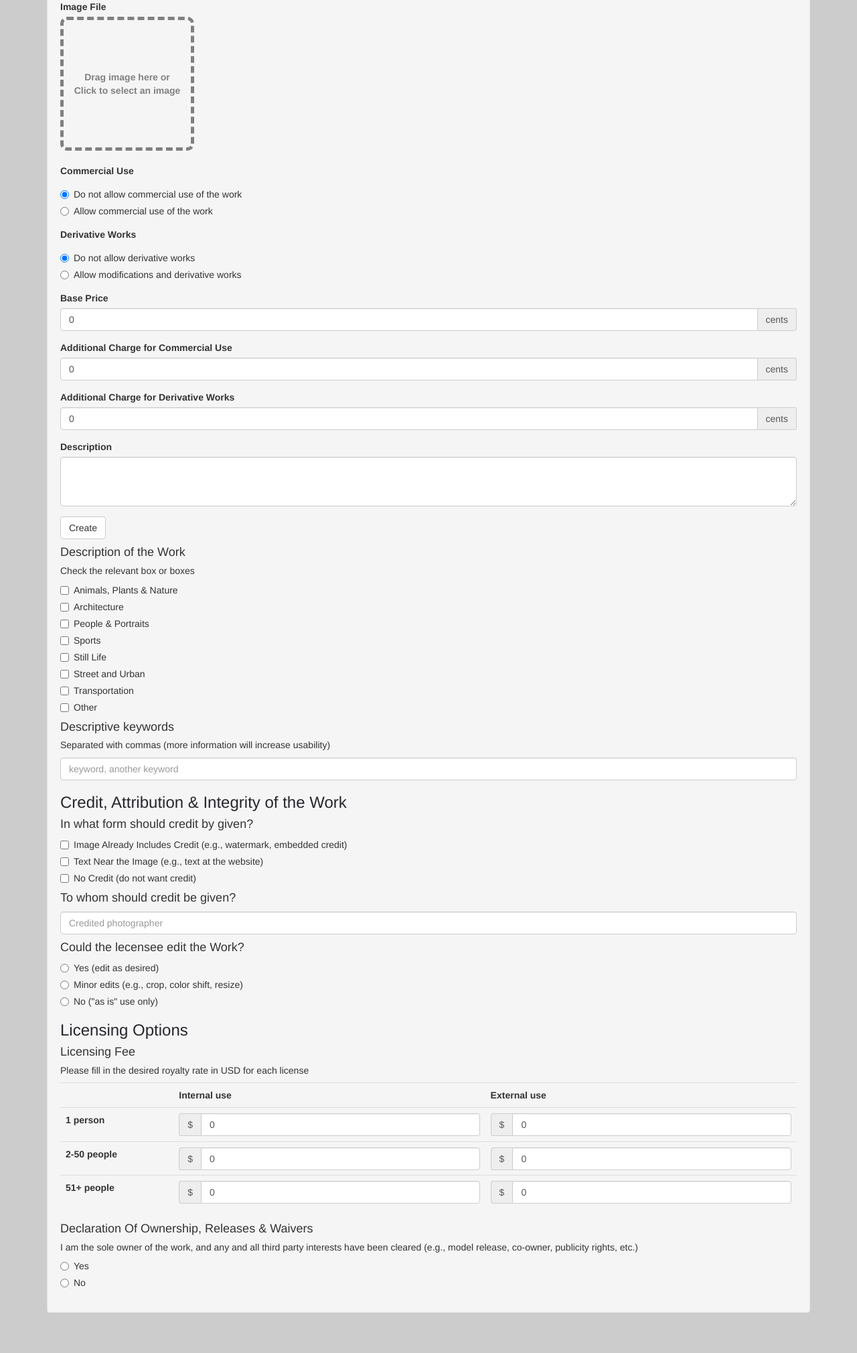
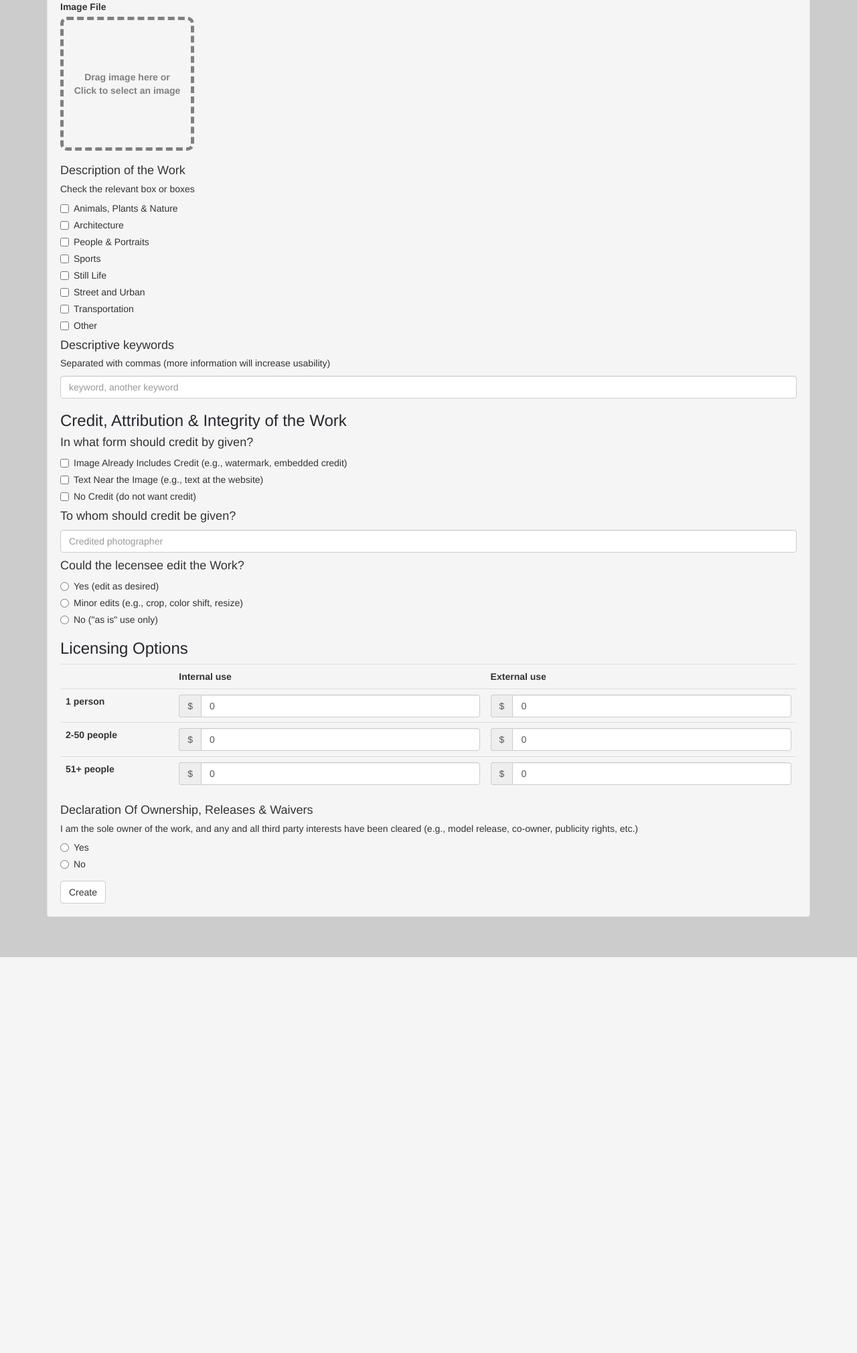
Before and after one commit to npmcdn-to-unpkg-bot/copyright-license, a Flask app: page /oauth/callback in a window 1280 px wide. Shown: the part 369-2389 px from the top of the page at 67% size. After the commit the page ends 1798 px from the top, so only its background shows below. Run offline with Flask 2, Linux system fonts and the light colour scheme; tables that the repository leaves empty hold one stand-in row (values such as "Sample post"); a database or web service that is not in the repository returns one stand-in record (values such as "Sample title"); data that the repository does not hold is empty; parts of the project's set-up code (start-up, migrations or seed data) failed here and were passed over; some libraries are stand-ins or nearby versions.

Commit message:
Further survey development, removed deprecated licensing protocol survey

```diff
--- a/copyright/static/js/licensing-protocol.js
+++ b/copyright/static/js/licensing-protocol.js
@@ -1,56 +1,74 @@
 /* licensing-protocol.js
  * ---------------------
  * Interface to get the licensing protocol questions
+ * and generate the corresponding elements on the screen
  */
 
-// cache the jQuery object for the licensing-protocol div
-var $lp = $('#licensing-protocol');
-
 $.get('/licensing-protocol', function(response) {
-	var $form = $('<form>').appendTo($lp);
+	// delete the loading message
+	$('#loading-message').remove();
 
 	response.sections.forEach(function(section) {
+		// make a new group object to be built up
 		var $group = $('<div class="form-group">');
 
+		// append the title of the section
 		if (section.title) {
 			$('<h3>').text(section.title).appendTo($group);
 		}
+
+		// for each question in the section
 		section.questions.forEach(function(question) {
+			// append the title of the question
 			if (question.title) {
 				$('<h4>').text(question.title).appendTo($group);
 			}
+
+			// append the subtitle of the question
 			if (question.subtitle) {
 				$('<h5>').text(question.subtitle).appendTo($group);
 			}
 
+			// create input elements, split by the "type" attribute
+
+			// checkbox questions
 			if (question.type === 'check') {
-				var $form = $('form')
 				question.options.forEach(function(option) {
 					$('<div class="checkbox"><label><input type="checkbox" value="'
 						+ option + '"></input>' + option + '</label></div>').appendTo($group);
 				});
+
+			// radio button questions
 			} else if (question.type === 'radio') {
 				question.options.forEach(function(option) {
 					$('<div class="radio"><label><input type="radio" value="'
 						+ option + '" name="' + question.id + '"></input>' +
 						option + '</label></div>').appendTo($group);
 				});
+
+			// text input questions
 			} else if (question.type === 'text') {
 				$('<input>').attr({
 					type: 'text',
 					class: 'form-control',
 					placeholder: question.placeholder
 				}).appendTo($group);
+
+			// table question: this is currently special cased
+			// as requesting numbers in the table
 			} else if (question.type === 'table') {
 				var $table = $('<table class="table">');
+
+				// construct the header column
 				var header = '<th></th>';
-
 				question.cols.forEach(function(col) {
 					header += '<th>' + col + '</th>';
 				});
 				$table.append('<tr>' + header + '</tr>');
 
+				// for each row
 				question.rows.forEach(function(row) {
+					// the header entry on the far left
 					var row = '<th>' + row + '</th>';
 					question.cols.forEach(function(col) {
 						row += '<td><div class="input-group"><span class="input-group-addon">$</span>' +
@@ -59,12 +77,19 @@ $.get('/licensing-protocol', function(response) {
 					$table.append('<tr>' + row + '<tr>');
 				});
 				$table.appendTo($group);
+
+				// initialize the inputs to have value 0
 				$table.find('input').val(0);
-			} else {
-				console.log(question.type);
 			}
 		});
 
-		$group.appendTo($lp);
+		// append the group to the build
+		$group.appendTo('#licenseInfo');
 	});
+
+	// append a submit button
+	$('<button>').attr({
+		type: 'submit',
+		class: 'btn btn-default'
+	}).text('Create').appendTo('#licenseInfo');
 });
--- a/copyright/static/survey/licensing-protocol.json
+++ b/copyright/static/survey/licensing-protocol.json
@@ -76,12 +76,6 @@
 			],
 			"questions": [
 				{
-					"title": "Licensing Fee",
-					"subtitle": "Please fill in the desired royalty rate in USD for each license",
-					"type": "button",
-					"text": "No royalties (for all lecenses)"
-				},
-				{
 					"title": null,
 					"type": "table",
 					"format": "number",
--- a/copyright/templates/create.html
+++ b/copyright/templates/create.html
@@ -51,76 +51,11 @@
       </div>
     </div>
 
+    <p id="loading-message">Loading...</p>
+
     <!-- Stripe -->
     <input type="hidden" value="{{stripe_id}}" name="stripe_id"/>
 
-    <div id="licensing-protocol">
-
-    <!-- Commercial -->
-    <div class="form-group">
-      <label>Commercial Use</label>
-      <div class="radio">
-        <label>
-          <input type="radio" name="allow_commercial" value="False" checked>
-          Do not allow commercial use of the work
-        </label>
-      </div>
-      <div class="radio">
-        <label>
-          <input type="radio" name="allow_commercial" value="True">
-          Allow commercial use of the work
-        </label>
-      </div>
-    </div>
-
-    <!-- Derivative -->
-    <div class="form-group">
-      <label>Derivative Works</label>
-      <div class="radio">
-        <label>
-          <input type="radio" name="allow_derivative" value="False" checked>
-          Do not allow derivative works
-        </label>
-      </div>
-      <div class="radio">
-        <label>
-          <input type="radio" name="allow_derivative" value="True">
-          Allow modifications and derivative works
-        </label>
-      </div>
-    </div>
-
-    <!-- Price -->
-    <div class="form-group">
-      <label for="price_base">Base Price</label>
-      <div class="input-group">
-        <input id="price_base" class="form-control" type="text" placeholder="Amount" name="price_base" value="0">
-        <div class="input-group-addon">cents</div>
-      </div>
-    </div>
-    <div class="form-group">
-      <label for="price_commercial">Additional Charge for Commercial Use</label>
-      <div class="input-group">
-        <input id="price_commercial" class="form-control" type="text" placeholder="Amount" name="price_commercial" value="0">
-        <div class="input-group-addon">cents</div>
-      </div>
-    </div>
-    <div class="form-group">
-      <label for="price_derivative">Additional Charge for Derivative Works</label>
-      <div class="input-group">
-        <input id="price_derivative" class="form-control" type="text" placeholder="Amount" name="price_derivative" value="0">
-        <div class="input-group-addon">cents</div>
-      </div>
-    </div>
-
-    <!-- Description -->
-    <div class="form-group">
-      <label for="description">Description</label>
-      <textarea name="description" class="form-control" rows="3"></textarea>
-    </div>
-
-    <!-- Submit -->
-    <button type="submit" class="btn btn-default">Create</button>
   </form>
   {% endif %}
 
```
